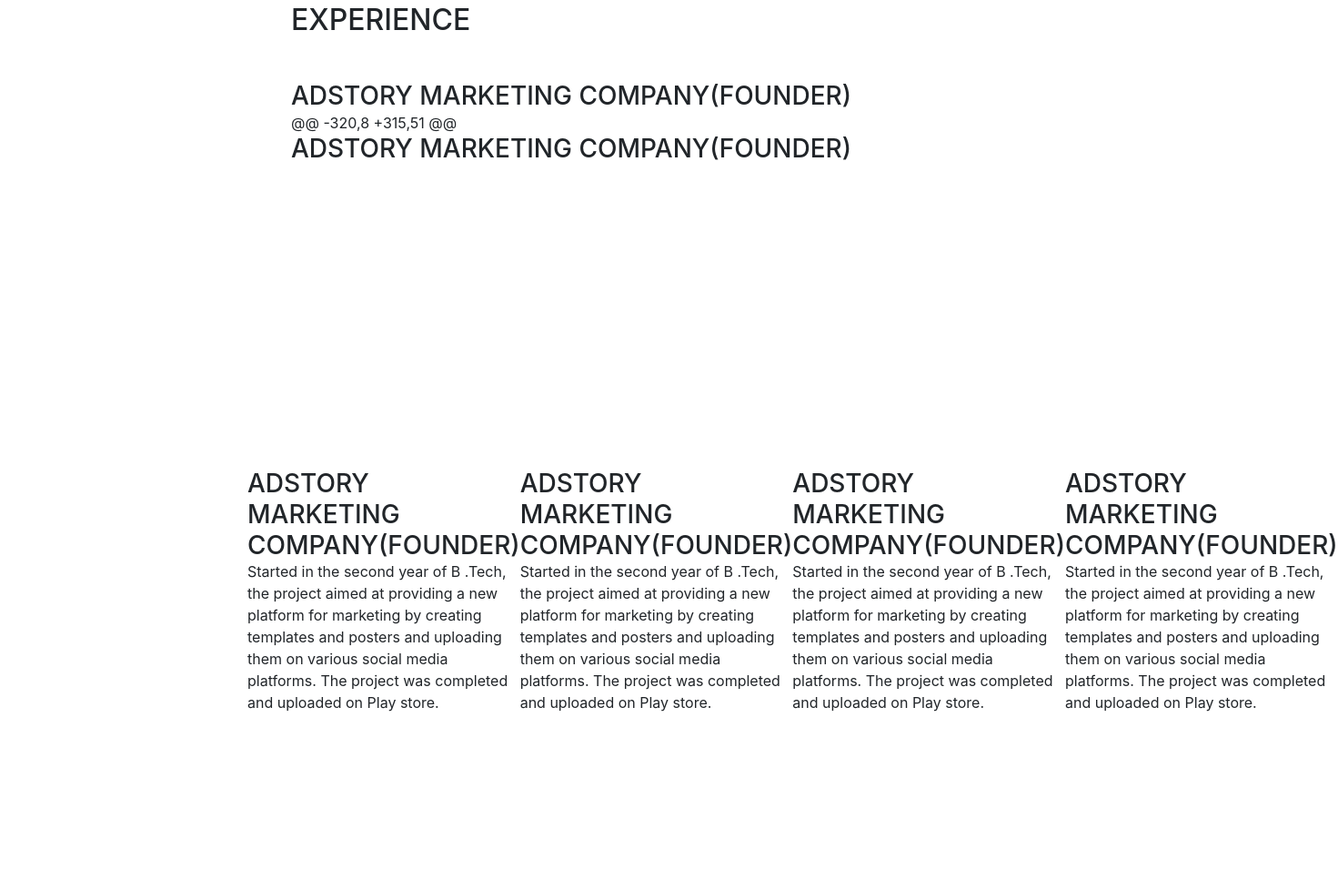
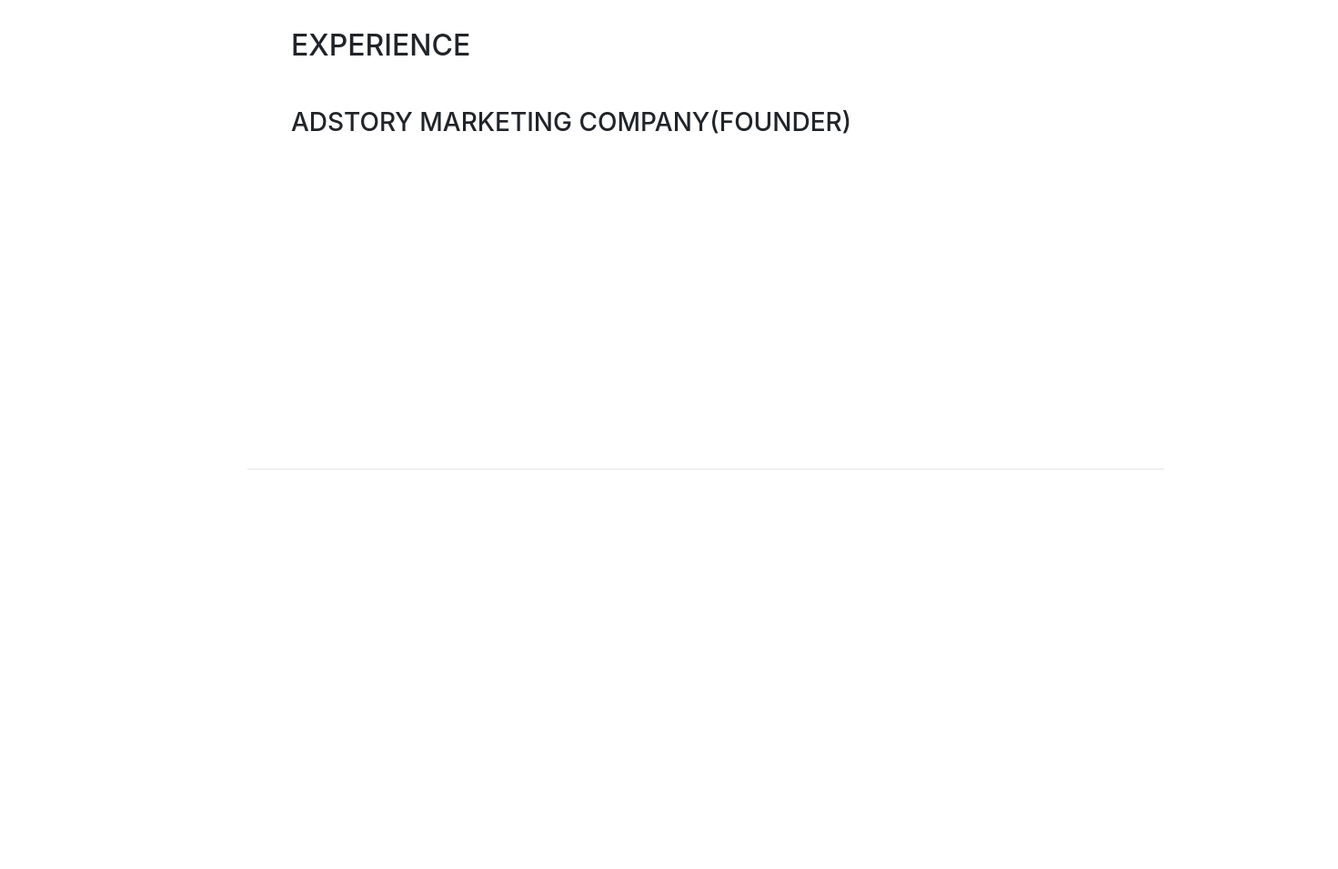
Before and after one commit to abhigupta19/Resume_portfolio, a website with bundled scripts: page index.html in a window 1280 px wide. Shown: the part 4219-5174 px from the top of the page at 91% size, 1471 px wide, since content can reach past the window. After the commit the page ends 4735 px from the top, so only its background shows below. Built offline with nearby package versions, Linux system fonts and the light colour scheme; files whose address does not match are found by name; a web font is replaced by a local one.

Commit message:
Update index.html

```diff
--- a/index.html
+++ b/index.html
@@ -313,56 +313,16 @@
 		<div class="resume-item d-flex flex-column flex-md-row mb-5">
             <div class="resume-content mr-auto">
             <h3 class="mb-0">Adstory marketing company(Founder)</h3>
-@@ -320,8 +315,51 @@ <h3 class="mb-0">Adstory marketing company(Founder)</h3>
+
 
 
             </div>
           </div>
       </section>
-      <div class="resume-item d-flex flex-column flex-md-row mb-5">
-            <div class="resume-content mr-auto">
-            <h3 class="mb-0">Adstory marketing company(Founder)</h3>
-              <div>Started in the second year of B .Tech, the project aimed at providing
-				a new platform for marketing by creating templates and posters
-				and uploading them on various social media platforms. The project
-				was completed and uploaded on Play store.</div>
-				</br>
 
 
             </div>
-      <div class="resume-item d-flex flex-column flex-md-row mb-5">
-            <div class="resume-content mr-auto">
-            <h3 class="mb-0">Adstory marketing company(Founder)</h3>
-              <div>Started in the second year of B .Tech, the project aimed at providing
-				a new platform for marketing by creating templates and posters
-				and uploading them on various social media platforms. The project
-				was completed and uploaded on Play store.</div>
-				</br>
 
-
-            </div>
-      <div class="resume-item d-flex flex-column flex-md-row mb-5">
-            <div class="resume-content mr-auto">
-            <h3 class="mb-0">Adstory marketing company(Founder)</h3>
-              <div>Started in the second year of B .Tech, the project aimed at providing
-				a new platform for marketing by creating templates and posters
-				and uploading them on various social media platforms. The project
-				was completed and uploaded on Play store.</div>
-				</br>
-
-
-            </div>
-      <div class="resume-item d-flex flex-column flex-md-row mb-5">
-            <div class="resume-content mr-auto">
-            <h3 class="mb-0">Adstory marketing company(Founder)</h3>
-              <div>Started in the second year of B .Tech, the project aimed at providing
-				a new platform for marketing by creating templates and posters
-				and uploading them on various social media platforms. The project
-				was completed and uploaded on Play store.</div>
-				</br>
-
-
-            </div>
 
 
       <hr class="m-0">
```
